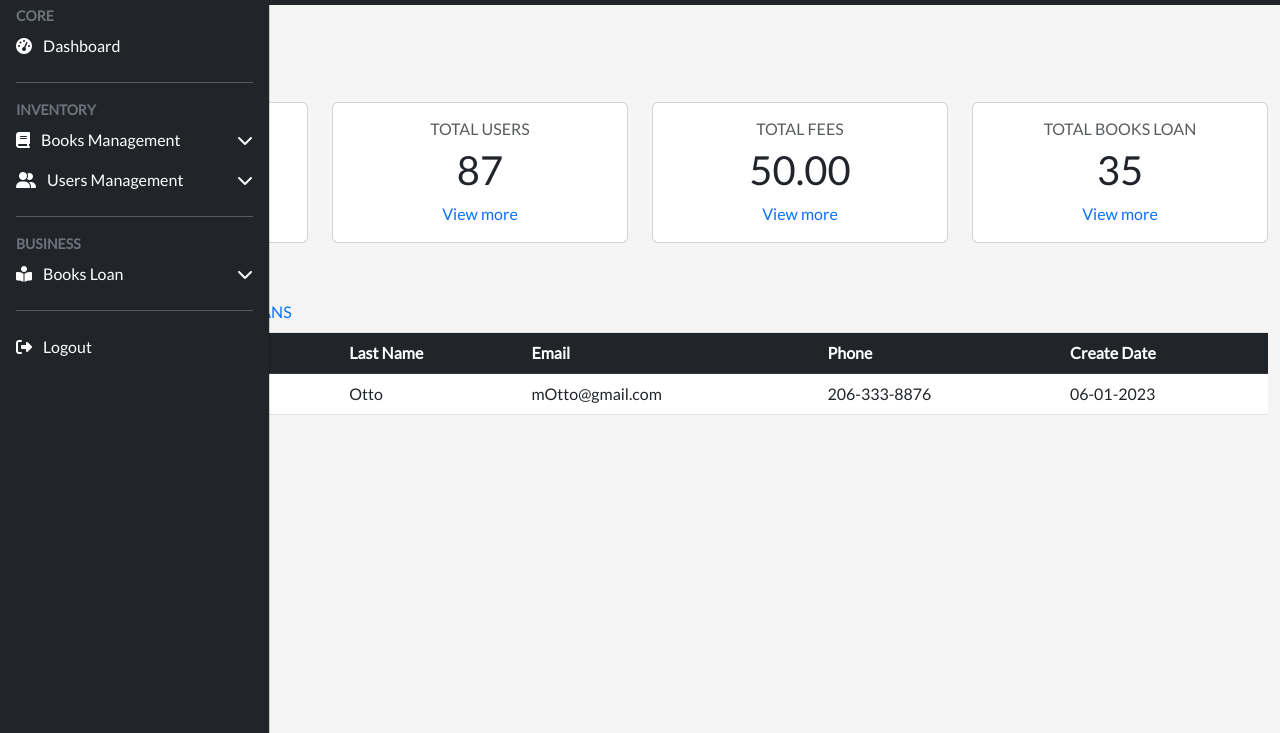
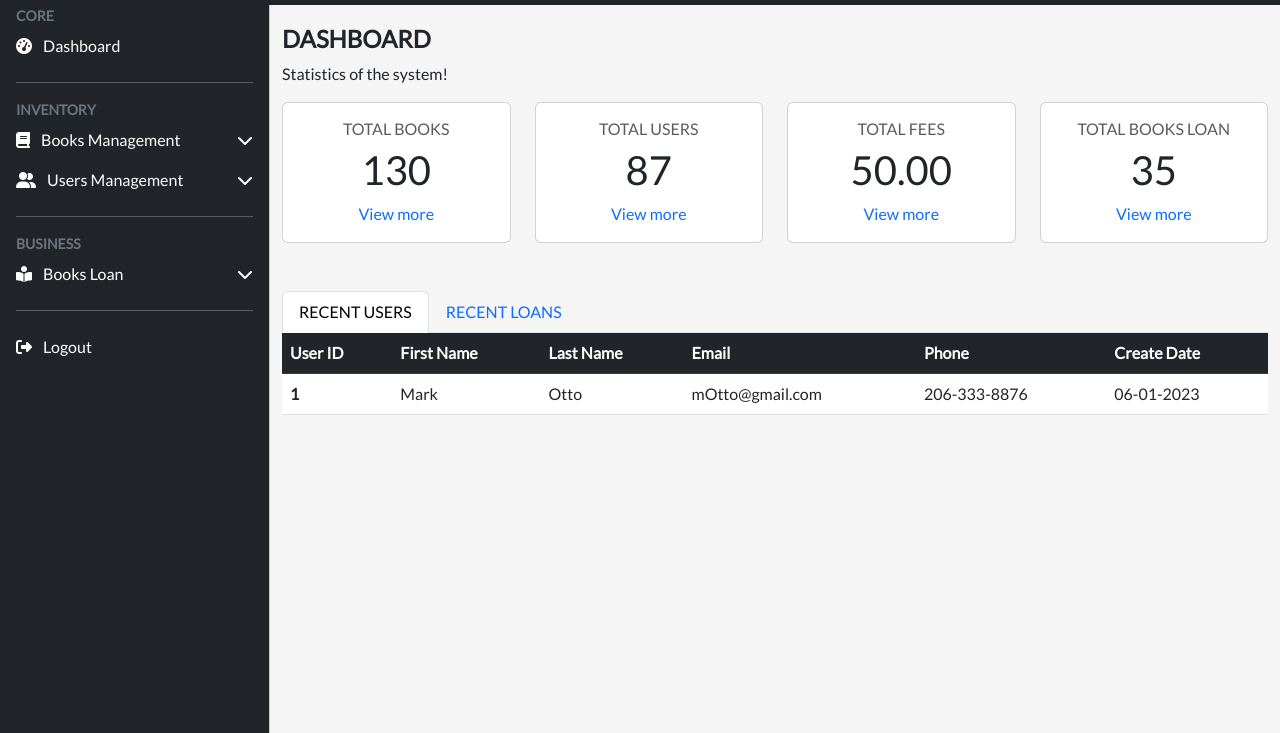
Before and after one commit to alan8r/tcss455-databases-project, a plain HTML site: page admin.html in a window 1280 px wide. Shown: the part 67-800 px from the top of the page. Drawn offline with nearby package versions, Linux system fonts and the light colour scheme.

Commit message:
CSS file

```diff
--- a/style.css
+++ b/style.css
@@ -37,4 +37,8 @@ body {
         visibility: visible !important;
         top: var(--topNavbarHeight) !important;
     }
+
+    main {
+        margin-left: var(--offcanvas-width);
+    }
 }
```
